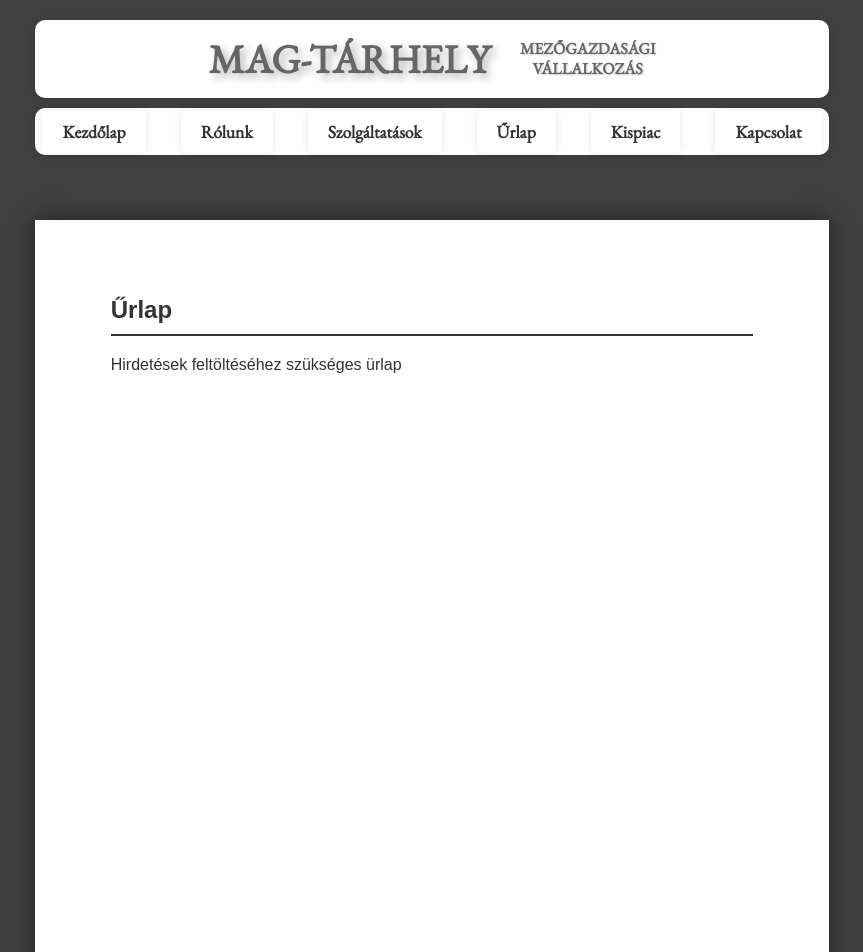
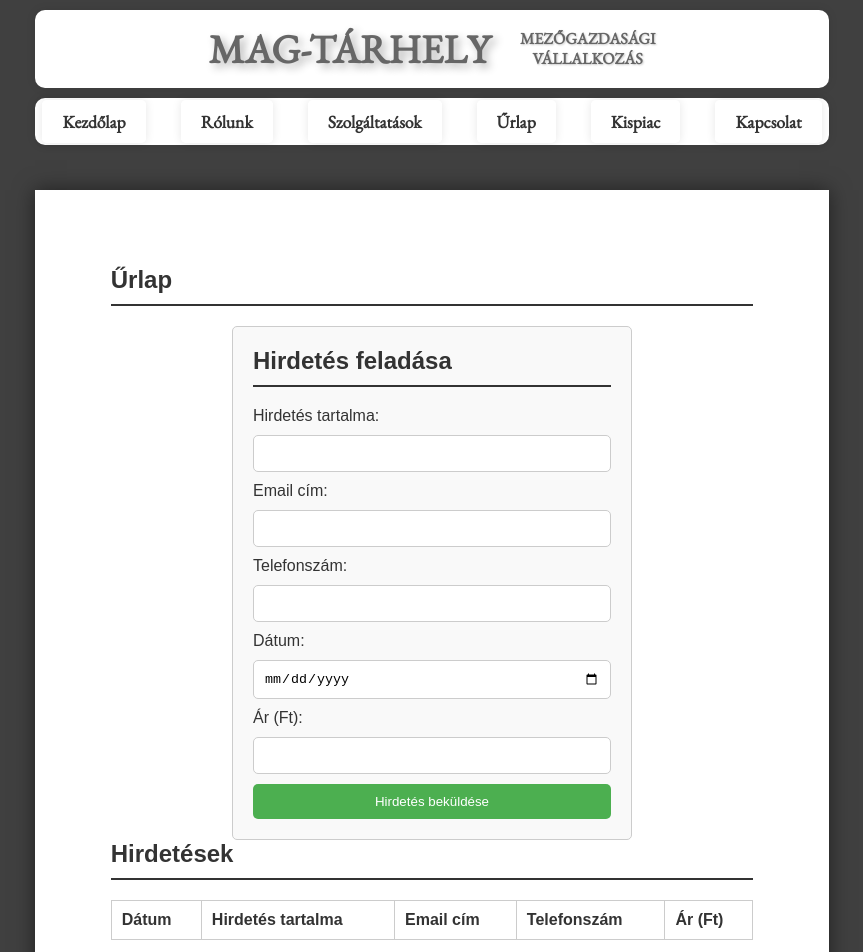
Before and after one commit to mroberthus/mag-tarhely, a plain HTML site: page docs/urlap.html in a window 1280 px wide. Shown: the top 952 px of the page, without its empty margins (208-1071 px from the left). Drawn offline with nearby package versions, Linux system fonts and the light colour scheme; no server answers.

Commit message:
Weboldal frissítése: új funkció hozzáadva

```diff
--- a/docs/urlap.html
+++ b/docs/urlap.html
@@ -3,12 +3,56 @@
 <head>
     <meta charset="UTF-8">
     <meta name="viewport" content="width=device-width, initial-scale=1.0">
-    <title>A4 Stílusú Weboldal</title>
+    <title>Hirdetések</title>
     <link rel="stylesheet" href="styles.css">
     <link href="https://fonts.googleapis.com/css2?family=EB+Garamond&display=swap" rel="stylesheet">
+    <style>
+        .form-container {
+            max-width: 400px;
+            margin: 0 auto;
+            padding: 20px;
+            border: 1px solid #ccc;
+            border-radius: 5px;
+            background-color: #f9f9f9;
+        }
+        .form-container input[type="text"],
+        .form-container input[type="email"],
+        .form-container input[type="tel"],
+        .form-container input[type="date"],
+        .form-container input[type="number"] {
+            width: 100%;
+            padding: 10px;
+            margin: 10px 0;
+            border: 1px solid #ccc;
+            border-radius: 5px;
+        }
+        .form-container input[type="submit"] {
+            width: 100%;
+            padding: 10px;
+            background-color: #4CAF50;
+            color: white;
+            border: none;
+            border-radius: 5px;
+            cursor: pointer;
+        }
+        .form-container input[type="submit"]:hover {
+            background-color: #45a049;
+        }
+        table {
+            width: 100%;
+            border-collapse: collapse;
+            margin-top: 20px;
+        }
+        table, th, td {
+            border: 1px solid #ccc;
+        }
+        th, td {
+            padding: 10px;
+            text-align: left;
+        }
+    </style>
 </head>
 <body>
-    <header>
     <header>
         <div class="header-content">
             <div class="header-large">MAG-TÁRHELY</div>
@@ -28,17 +72,116 @@
             </ul>
         </nav>
     </header>
-    </header>
 
     <main>
         <section id="home">
             <h2>Űrlap</h2>
-            <p>Hirdetések feltöltéséhez szükséges ürlap</p>
+            <div class="form-container">
+                <h2>Hirdetés feladása</h2>
+                <form id="adForm">
+                    <label for="adContent">Hirdetés tartalma:</label>
+                    <input type="text" id="adContent" name="adContent" required>
+
+                    <label for="advertiserEmail">Email cím:</label>
+                    <input type="email" id="advertiserEmail" name="advertiserEmail">
+
+                    <label for="advertiserPhone">Telefonszám:</label>
+                    <input type="tel" id="advertiserPhone" name="advertiserPhone" required>
+
+                    <label for="adDate">Dátum:</label>
+                    <input type="date" id="adDate" name="adDate" required>
+
+                    <label for="adPrice">Ár (Ft):</label>
+                    <input type="number" id="adPrice" name="adPrice" required>
+
+                    <input type="submit" value="Hirdetés beküldése">
+                </form>
+            </div>
+
+            <h2>Hirdetések</h2>
+            <table id="adsTable">
+                <thead>
+                    <tr>
+                        <th>Dátum</th>
+                        <th>Hirdetés tartalma</th>
+                        <th>Email cím</th>
+                        <th>Telefonszám</th>
+                        <th>Ár (Ft)</th>
+                    </tr>
+                </thead>
+                <tbody>
+                    <!-- Ide kerülnek a hirdetések -->
+                </tbody>
+            </table>
         </section>
     </main>
 
     <footer>
         <p>&Frissítve:</p>
     </footer>
+
+    <script>
+        const WEB_APP_URL = 'https://script.google.com/macros/s/AKfycbzrDfJhTAzGoUSwtkrOXTWbfZp8uCcHOpRdwvIjI29TGl0l6NpooaQV0XB6TDC18LrX/exec';
+
+        // Űrlap elküldése
+        document.getElementById('adForm').addEventListener('submit', async function(event) {
+            event.preventDefault();
+
+            const adContent = document.getElementById('adContent').value;
+            const advertiserEmail = document.getElementById('advertiserEmail').value;
+            const advertiserPhone = document.getElementById('advertiserPhone').value;
+            const adDate = document.getElementById('adDate').value;
+            const adPrice = document.getElementById('adPrice').value;
+
+            const response = await fetch(WEB_APP_URL, {
+                method: 'POST',
+                headers: {
+                    'Content-Type': 'application/json'
+                },
+                body: JSON.stringify({
+                    date: adDate,
+                    content: adContent,
+                    email: advertiserEmail,
+                    phone: advertiserPhone,
+                    price: adPrice
+                })
+            });
+
+            if (response.ok) {
+                alert('Hirdetés sikeresen beküldve!');
+                document.getElementById('adForm').reset();
+                updateTable(); // Frissíti a táblázatot
+            } else {
+                alert('Hiba történt a hirdetés beküldése során.');
+            }
+        });
+
+        // Hirdetések lekérése és megjelenítése
+        async function updateTable() {
+            const response = await fetch(WEB_APP_URL);
+            const data = await response.json();
+            const tbody = document.querySelector('#adsTable tbody');
+            tbody.innerHTML = ''; // Táblázat ürítése
+
+            // Hirdetések dátum szerinti rendezése (legújabb elöl)
+            data.sort((a, b) => new Date(b.date) - new Date(a.date));
+
+            // Hirdetések hozzáadása a táblázathoz
+            data.forEach(ad => {
+                const tr = document.createElement('tr');
+                tr.innerHTML = `
+                    <td>${ad.date}</td>
+                    <td>${ad.content}</td>
+                    <td>${ad.email}</td>
+                    <td>${ad.phone}</td>
+                    <td>${ad.price} Ft</td>
+                `;
+                tbody.appendChild(tr);
+            });
+        }
+
+        // Oldal betöltésekor frissítjük a táblázatot
+        updateTable();
+    </script>
 </body>
 </html>
```
Lines whose indentation alone changed are shown as unchanged.
